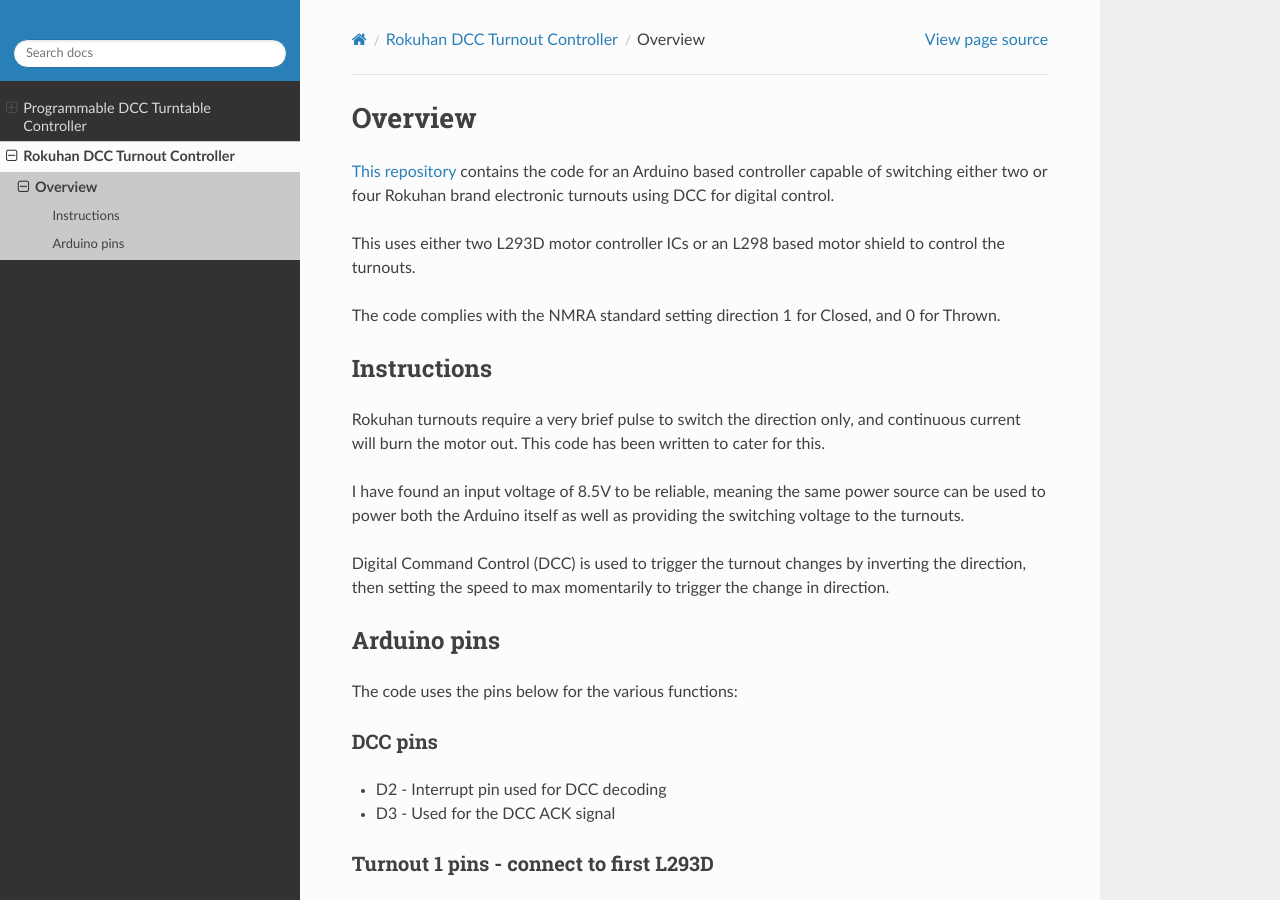
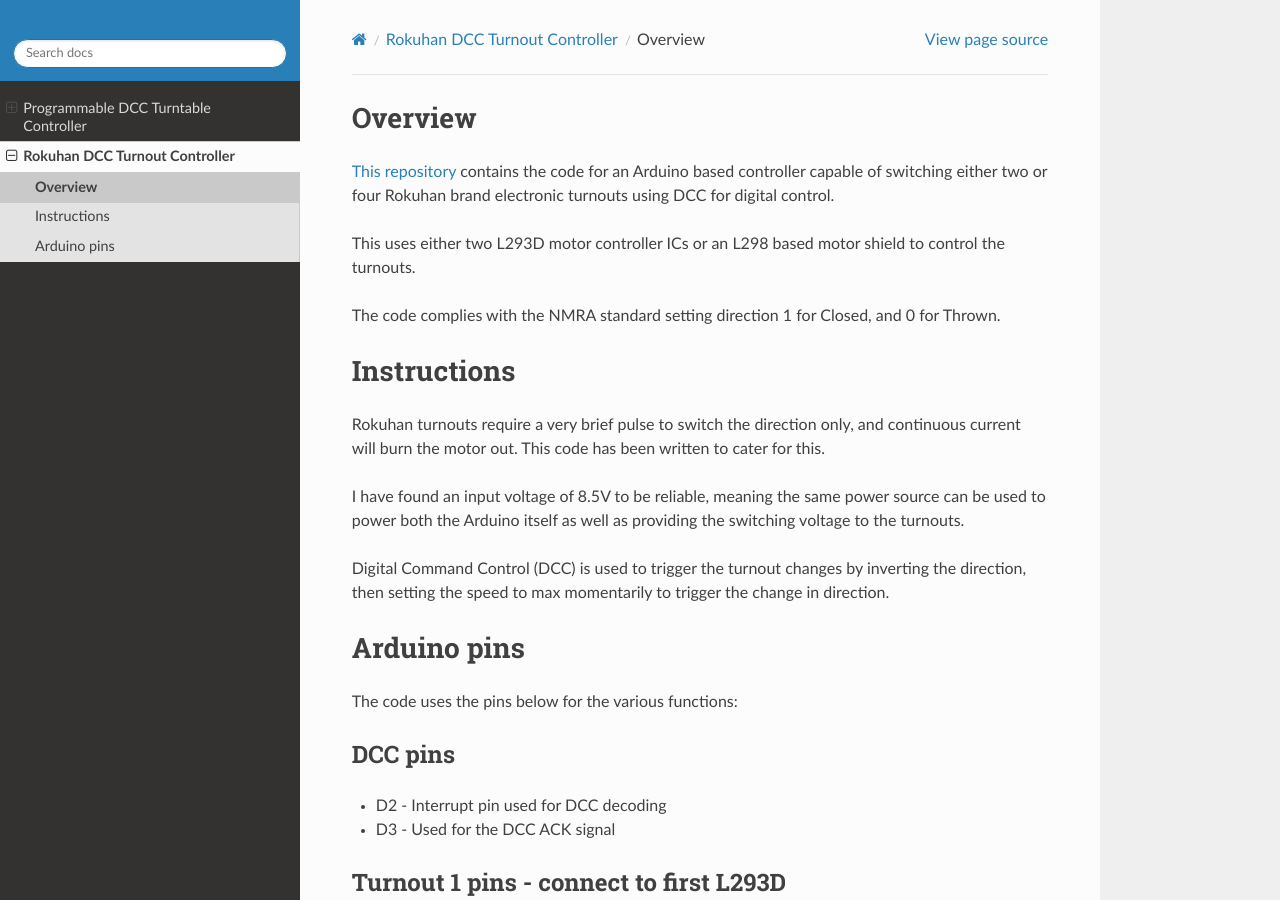
Before and after one commit to peteGSX/petegsx.github.io, a Sphinx documentation site: the page built from docs/rokuhan-turnout-control/overview.rst, in a window 1280 px wide and 900 px high. Built offline with Sphinx 7.4.7 and the Read the Docs theme 2.0.0, drawn with Linux system fonts in a browser that asks for light colours.

```diff
--- a/docs/conf.py
+++ b/docs/conf.py
@@ -56,7 +56,7 @@ html_theme_options = {
     'logo_only': True,
     # Toc options
     'includehidden': True,
-    'titles_only': False,
+    'titles_only': True,
     'collapse_navigation': False,
-    'navigation_depth': 3
+    'navigation_depth': -1
 }
--- a/docs/rokuhan-turnout-control/overview.rst
+++ b/docs/rokuhan-turnout-control/overview.rst
@@ -8,8 +8,9 @@ This uses either two L293D motor controller ICs or an L298 based motor shield to
 
 The code complies with the NMRA standard setting direction 1 for Closed, and 0 for Thrown.
 
+*************
 Instructions
-=============
+*************
 
 Rokuhan turnouts require a very brief pulse to switch the direction only, and continuous current will burn the motor out. This code has been written to cater for this.
 
@@ -17,40 +18,41 @@ I have found an input voltage of 8.5V to be reliable, meaning the same power sou
 
 Digital Command Control (DCC) is used to trigger the turnout changes by inverting the direction, then setting the speed to max momentarily to trigger the change in direction.
 
+*************
 Arduino pins
-=============
+*************
 
 The code uses the pins below for the various functions:
 
 DCC pins
-_________
+=========
 
 * D2 - Interrupt pin used for DCC decoding
 * D3 - Used for the DCC ACK signal
 
 Turnout 1 pins - connect to first L293D
-________________________________________
+========================================
 
 * A4 - L293D input 1 - HIGH for through, LOW for branch
 * A5 - L293D input 2 - LOW for through, HIGH for branch
 * D5 - L293D enable 1 - set to max speed PWM 255 for 25ms to switch
 
 Point 2 pins - connect to first L293D
-______________________________________
+======================================
 
 * D4 - L293D input 3 - HIGH for through, LOW for branch
 * D7 - L293D input 4 - LOW for through, HIGH for branch
 * D6 - L293D enable 2 - set to max speed PWM 255 for 25ms to switch
 
 Point 3 pins - connect to second L293D
-_______________________________________
+=======================================
 
 * D8 - L293D input 1 - HIGH for through, LOW for branch
 * D11 - L293D input 2 - LOW for through, HIGH for branch
 * D9 - L293D enable 1 - set to max speed PWM 255 for 25ms to switch
 
 Point 4 pins - connect to second L293D
-_______________________________________
+=======================================
 
 * D12 - L293D input 3 - HIGH for through, LOW for branch
 * D13 - L293D input 4 - LOW for through, HIGH for branch
```
